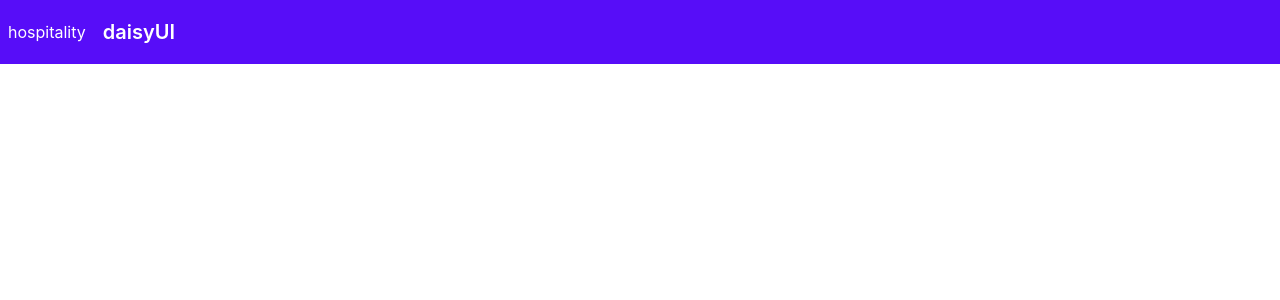
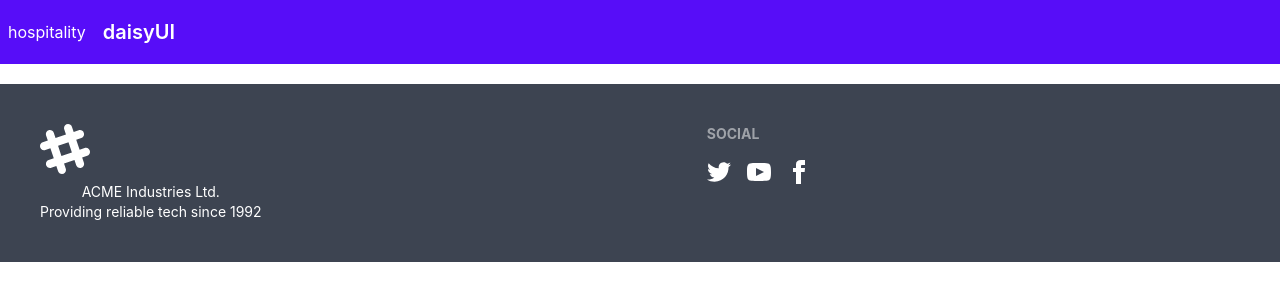
Before and after one commit to AsaduzzamanAshik1610/service-review, a React (Create React App) app: page / in a window 1280 px wide. Shown: the top 300 px of the page. Built offline with nearby package versions, Linux system fonts and the light colour scheme.

Commit message:
added the footer

```diff
--- a/public/index.html
+++ b/public/index.html
@@ -24,7 +24,7 @@
       work correctly both with client-side routing and a non-root public URL.
       Learn how to configure a non-root public URL by running `npm run build`.
     -->
-    <title>React App</title>
+    <title>service</title>
   </head>
   <body>
     <noscript>You need to enable JavaScript to run this app.</noscript>
--- /dev/null
+++ b/src/Components/Main/Footer/Footer.js
@@ -0,0 +1,24 @@
+import React from 'react';
+
+const Footer = () => {
+    return (
+    <div className='mt-5'>
+    <footer className="footer p-10 bg-neutral text-neutral-content">
+    <div>
+    <svg width="50" height="50" viewBox="0 0 24 24" xmlns="http://www.w3.org/2000/svg" fillRule="evenodd" clipRule="evenodd" className="fill-current"><path d="M22.672 15.226l-2.432.811.841 2.515c.33 1.019-.209 2.127-1.23 2.456-1.15.325-2.148-.321-2.463-1.226l-.84-2.518-5.013 1.677.84 2.517c.391 1.203-.434 2.542-1.831 2.542-.88 0-1.601-.564-1.86-1.314l-.842-2.516-2.431.809c-1.135.328-2.145-.317-2.463-1.229-.329-1.018.211-2.127 1.231-2.456l2.432-.809-1.621-4.823-2.432.808c-1.355.384-2.558-.59-2.558-1.839 0-.817.509-1.582 1.327-1.846l2.433-.809-.842-2.515c-.33-1.02.211-2.129 1.232-2.458 1.02-.329 2.13.209 2.461 1.229l.842 2.515 5.011-1.677-.839-2.517c-.403-1.238.484-2.553 1.843-2.553.819 0 1.585.509 1.85 1.326l.841 2.517 2.431-.81c1.02-.33 2.131.211 2.461 1.229.332 1.018-.21 2.126-1.23 2.456l-2.433.809 1.622 4.823 2.433-.809c1.242-.401 2.557.484 2.557 1.838 0 .819-.51 1.583-1.328 1.847m-8.992-6.428l-5.01 1.675 1.619 4.828 5.011-1.674-1.62-4.829z"></path></svg>
+    <p>ACME Industries Ltd.<br/>Providing reliable tech since 1992</p>
+  </div>
+  <div>
+    <span className="footer-title">Social</span>
+    <div className="grid grid-flow-col gap-4">
+      <a><svg xmlns="http://www.w3.org/2000/svg" width="24" height="24" viewBox="0 0 24 24" className="fill-current"><path d="M24 4.557c-.883.392-1.832.656-2.828.775 1.017-.609 1.798-1.574 2.165-2.724-.951.564-2.005.974-3.127 1.195-.897-.957-2.178-1.555-3.594-1.555-3.179 0-5.515 2.966-4.797 6.045-4.091-.205-7.719-2.165-10.148-5.144-1.29 2.213-.669 5.108 1.523 6.574-.806-.026-1.566-.247-2.229-.616-.054 2.281 1.581 4.415 3.949 4.89-.693.188-1.452.232-2.224.084.626 1.956 2.444 3.379 4.6 3.419-2.07 1.623-4.678 2.348-7.29 2.04 2.179 1.397 4.768 2.212 7.548 2.212 9.142 0 14.307-7.721 13.995-14.646.962-.695 1.797-1.562 2.457-2.549z"></path></svg></a>
+      <a><svg xmlns="http://www.w3.org/2000/svg" width="24" height="24" viewBox="0 0 24 24" className="fill-current"><path d="M19.615 3.184c-3.604-.246-11.631-.245-15.23 0-3.897.266-4.356 2.62-4.385 8.816.029 6.185.484 8.549 4.385 8.816 3.6.245 11.626.246 15.23 0 3.897-.266 4.356-2.62 4.385-8.816-.029-6.185-.484-8.549-4.385-8.816zm-10.615 12.816v-8l8 3.993-8 4.007z"></path></svg></a>
+      <a><svg xmlns="http://www.w3.org/2000/svg" width="24" height="24" viewBox="0 0 24 24" className="fill-current"><path d="M9 8h-3v4h3v12h5v-12h3.642l.358-4h-4v-1.667c0-.955.192-1.333 1.115-1.333h2.885v-5h-3.808c-3.596 0-5.192 1.583-5.192 4.615v3.385z"></path></svg></a>
+    </div>
+  </div>
+</footer>
+</div>
+    );
+};
+
+export default Footer;
--- a/src/Components/Main/Main.js
+++ b/src/Components/Main/Main.js
@@ -1,11 +1,13 @@
 import React from 'react';
 import { Outlet } from 'react-router-dom';
+import Footer from './Footer/Footer';
 import Header from './Header/Header';
 
 const Main = () => {
     return (
         <div>
             <Header></Header>
+            <Footer></Footer>
             <Outlet></Outlet>
         </div>
     );
```
Also changed, not shown: 2 other files (tests, documents, lock files or other folders).
